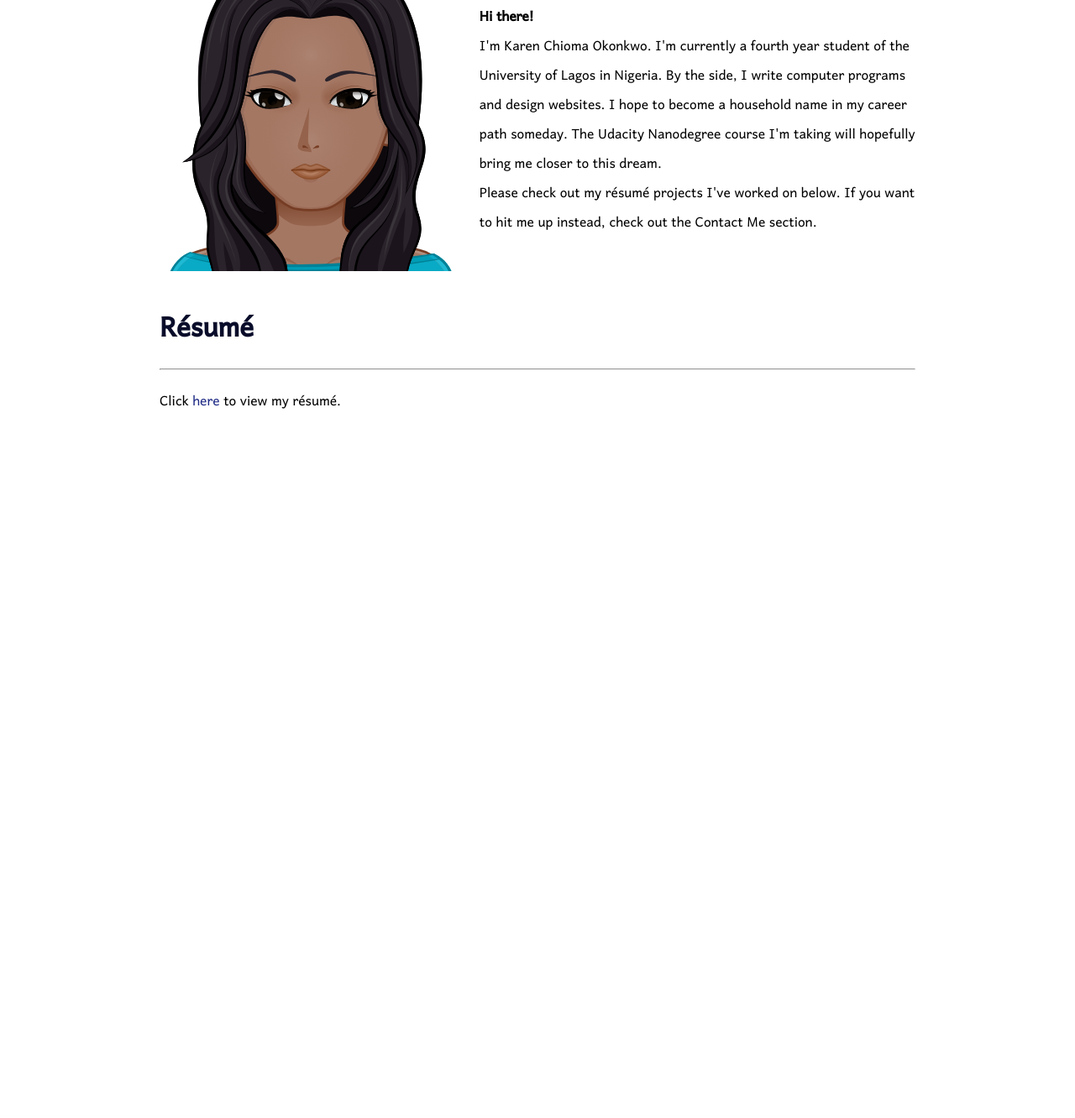
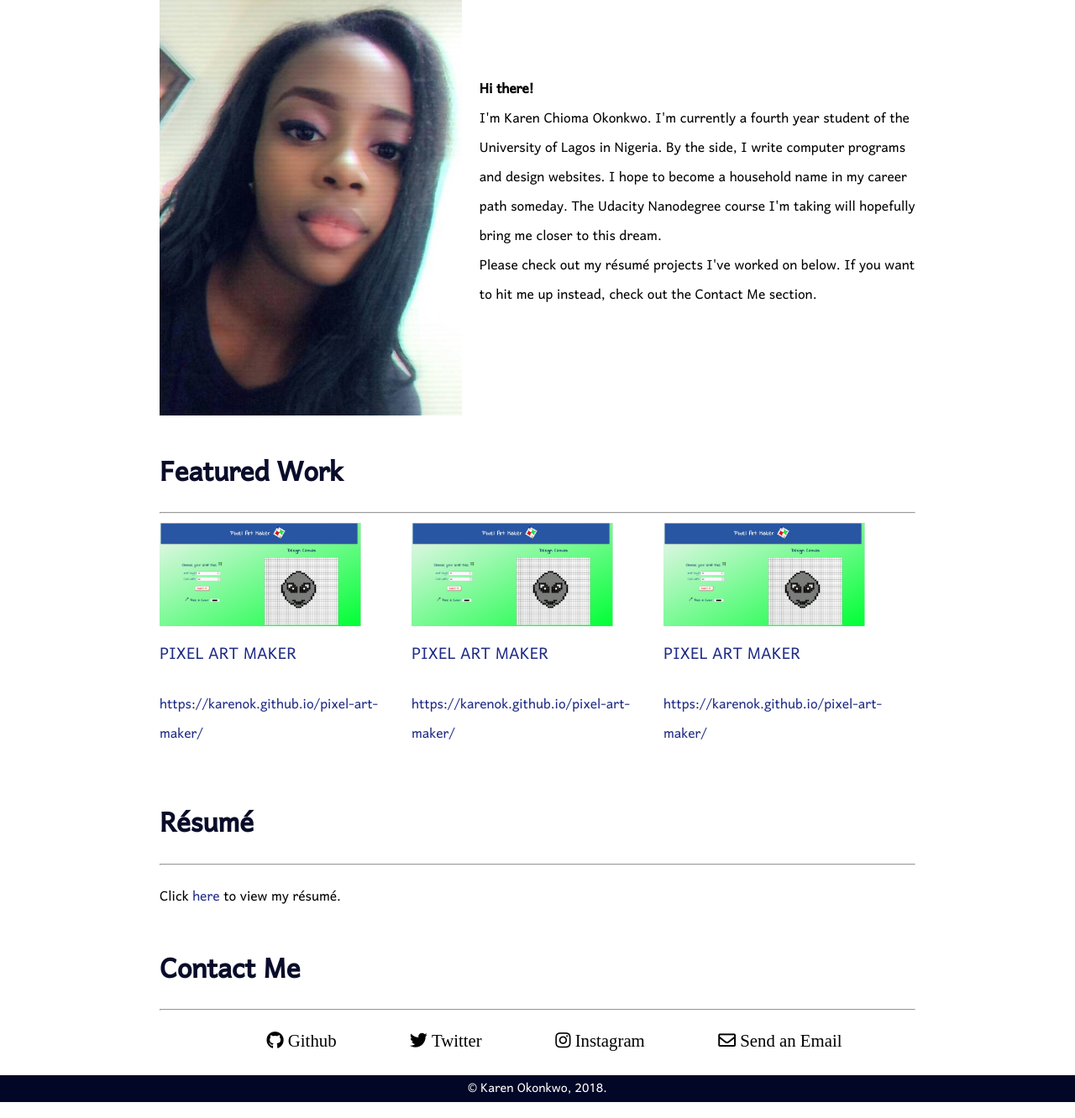
Before and after one commit to KarenOk/KarenOk.github.io, a plain HTML site: page portfolio/index.html in a window 1280 px wide. Shown: the part 455-1787 px from the top of the page at 84% size. Before the commit the page ends 972 px from the top, so only its background shows below. Drawn offline with Linux system fonts and the light colour scheme; a script that the page names is missing; a web font is replaced by a local one.

Commit message:
First portfolio website version

```diff
--- a/portfolio/css/main.css
+++ b/portfolio/css/main.css
@@ -22,6 +22,12 @@ body{
     font-size: 2em;
     margin-bottom: 0;
 }
+
+.fab:hover, .far:hover{
+    font-size: 1.5em;
+    color: rgb(13, 18, 56);
+}
+
 
 /*
 
@@ -135,6 +141,40 @@ body{
     padding-left: 1em;
 }
 
+/* Featured Work */
+
+.featured-work{
+    width: 100%;
+    /* max-width: 100%; */
+    /* flex-wrap: wrap; */
+}
+
+.featured-work-item h3{
+    font-size: 1.2em;
+    font-weight: 400;
+    margin: 0;
+    padding: 0;
+}
+
+.featured-work-item img{
+    width: 80%;
+    justify-content: space-evenly;
+}
+
+.featured-work-item a{
+    color: rgb(31, 43, 134);
+    font-size: 1emm;
+    text-decoration: none;
+
+    /* overflow: hidden;
+    text-overflow: ellipsis; */
+}
+
+.featured-work-item:hover {
+    opacity: 0.5;
+}
+
+
 /* Resume */
 
 .resume a{
@@ -146,3 +186,33 @@ body{
     font-size: 1.1em;
     text-decoration: underline;
 }
+
+/* Contact Me */
+
+.social {
+    list-style-type: none;
+    justify-content: space-evenly;
+}
+
+.social a{
+    color: black;
+}
+
+/*
+
+    Footer
+
+*/
+
+footer{
+    background-color: rgb(2, 6, 39);
+}
+
+footer p{
+    font-size: 1.2em;
+    color: white;
+    vertical-align: middle;
+    text-align: center;
+    min-height: 20px;;
+    height:auto;
+}
--- a/portfolio/index.html
+++ b/portfolio/index.html
@@ -9,6 +9,8 @@
     <title> Karen O. </title>
     <link rel="icon" href="images/icon4.png" />
 
+    <link rel="stylesheet" href="https://use.fontawesome.com/releases/v5.2.0/css/all.css" integrity="sha384-hWVjflwFxL6sNzntih27bfxkr27PmbbK/iSvJ+a4+0owXq79v+lsFkW54bOGbiDQ"
+        crossorigin="anonymous">
     <link href="https://fonts.googleapis.com/css?family=Harmattan|Atma" rel="stylesheet">
     <link rel="stylesheet" media="screen" href="css/main.css" />
     <script src="js/main.js"></script>
@@ -26,38 +28,87 @@
     <nav class="nav-bar">
         <ul class="nav-bar-list flex-container">
             <li> <a href="#profile"> Profile </a> </li>
-            <li> <a href="#">  Featured Work </a> </li>
-            <li> <a href="#"> Contact Me </a></li>
+            <li> <a href="#featured-work"> Featured Work </a> </li>
             <li> <a href="https://drive.google.com/file/d/1SXX-Hyi-nj5PcBrt4FrPX98X_EscGHO0/view?usp=sharing"> Résumé </a></li>
+            <li> <a href="#contact-me"> Contact Me </a></li>
         </ul>
     </nav>
 
     <main class="content">
 
         <article id="profile">
-            <h2 class="content-heading"> Profile </h2> <hr>
+            <h2 class="content-heading"> Profile </h2>
+            <hr>
             <section class="flex-container profile-content">
-                <!-- <img src="images/me1.jpeg" class="profile-image" alt="An image of me">  -->
-                <img src="images/myAvatar (1).svg" class="profile-image" alt="An image of me">
-                <p class= "profile-summary"> <strong> Hi there! </strong> <br>
-                    I'm Karen Chioma Okonkwo. I'm currently a fourth year student of the University of Lagos in Nigeria.
-                    By the side, I write computer programs and design websites. I hope to become a household name in my career path someday.
-                    The Udacity Nanodegree course I'm taking will hopefully bring me closer to this dream. <br>
-                    Please check out my résumé projects I've worked on below. If you want to hit me up instead, check out the Contact Me section.
+                <img src="images/me1.jpeg" class="profile-image" alt="An image of me">
+                <!-- <img src="images/myAvatar (1).svg" class="profile-image" alt="An image of me"> -->
+                <p class="profile-summary"> <strong> Hi there! </strong> <br> I'm Karen Chioma Okonkwo. I'm currently a fourth
+                    year student of the University of Lagos in Nigeria. By the side, I write computer programs and design
+                    websites. I hope to become a household name in my career path someday. The Udacity Nanodegree course
+                    I'm taking will hopefully bring me closer to this dream. <br> Please check out my résumé projects I've
+                    worked on below. If you want to hit me up instead, check out the Contact Me section.
                 </p>
             </section>
         </article>
 
-        <article class="resume">
-            <h2 class="content-heading"> Résumé </h2> <hr>
-            <p> Click <a href="https://drive.google.com/file/d/1SXX-Hyi-nj5PcBrt4FrPX98X_EscGHO0/view?usp=sharing" class="resume-link">  here</a>
+        <article id="featured-work">
+            <h2 class="content-heading"> Featured Work </h2>
+            <hr>
+            <section class="flex-container featured-work">
+                <div class="featured-work-item">
+                    <a href="https://karenok.github.io/pixel-art-maker/">
+                        <img src="images/project.png" alt="Image of a featured work">
+                        <h3> PIXEL ART MAKER </h3>
+                        <p> https://karenok.github.io/pixel-art-maker/</p>
+                    </a>
+                </div>
+
+                <div class="featured-work-item">
+                    <a class="featured-work-item" href="https://karenok.github.io/pixel-art-maker/">
+                        <img src="images/project.png" alt="Image of a featured work">
+                        <h3> PIXEL ART MAKER </h3>
+                        <p> https://karenok.github.io/pixel-art-maker/</p>
+
+                    </a>
+                </div>
+
+                <div class="featured-work-item">
+                    <a class="featured-work-item" href="https://karenok.github.io/pixel-art-maker/">
+                        <img src="images/project.png" alt="Image of a featured work">
+                        <h3> PIXEL ART MAKER </h3>
+                        <p> https://karenok.github.io/pixel-art-maker/</p>
+
+                    </a>
+                </div>
+
+            </section>
+        </article>
+
+        <article class="resume" id="resume">
+            <h2 class="content-heading"> Résumé </h2>
+            <hr>
+            <p> Click <a href="https://drive.google.com/file/d/1SXX-Hyi-nj5PcBrt4FrPX98X_EscGHO0/view?usp=sharing" class="resume-link">
+                    here</a>
                 to view my résumé.
             </p>
         </article>
 
+        <article class="contact-me" id="contact-me">
+            <h2 class="content-heading"> Contact Me</h2>
+            <hr>
+            <ul class="social flex-container">
+                <li> <a href="https://github.com/KarenOk"><i class="fab fa-github"> Github </i> </a></li>
+                <li> <a href="https://twitter.com/Karennnn_O"> <i class="fab fa-twitter"> Twitter </i> </a></li>
+                <li> <a href="https://www.instagram.com/karennnn_o/?hl=en"> <i class="fab fa-instagram"> Instagram </i> </a> </li>
+                <li> <a href="mailto:karenokonkwo29@gmail.com"> <i class="far fa-envelope"> Send an Email </i> </a></li>
+            </ul>
+        </article>
+
     </main>
 
-    <footer> </footer>
+    <footer>
+        <p> © Karen Okonkwo, 2018.</p>
+    </footer>
 
 </body>
 
```
Also changed, not shown: portfolio/images/project.png (added).
